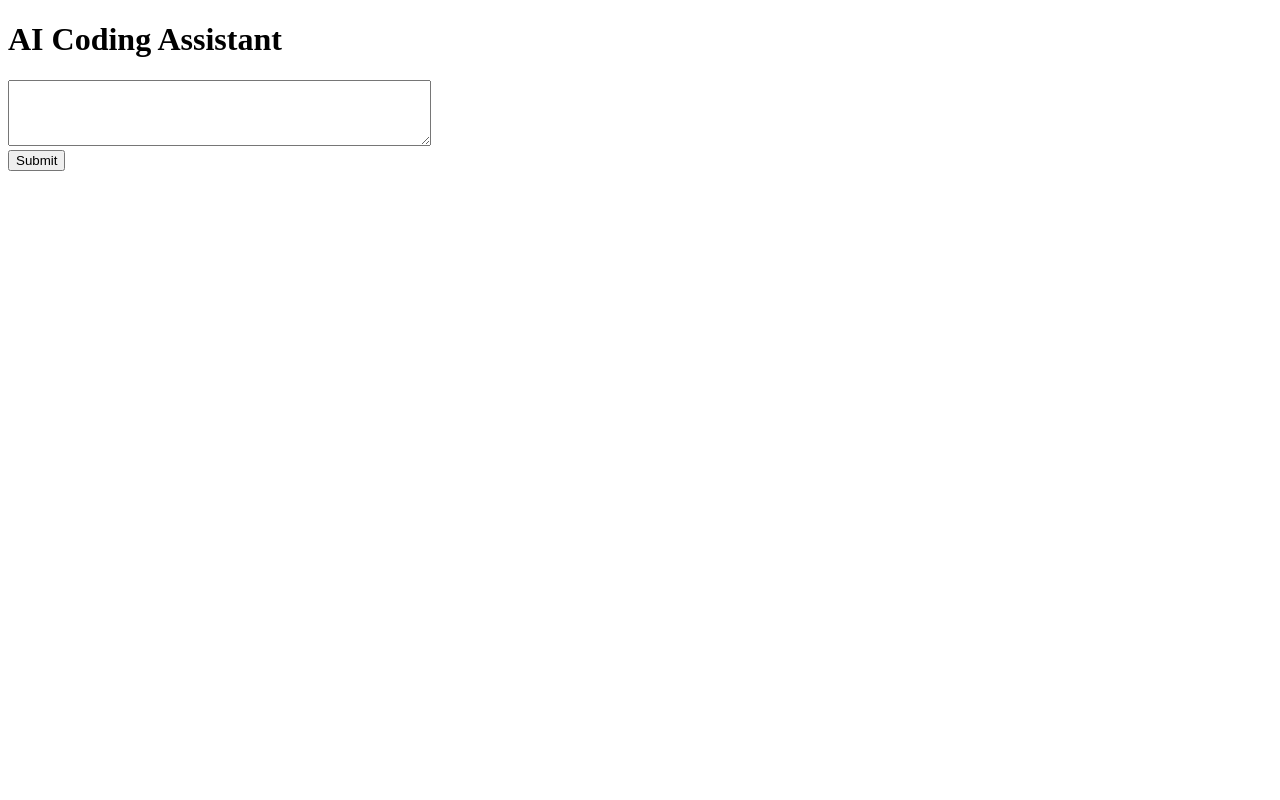
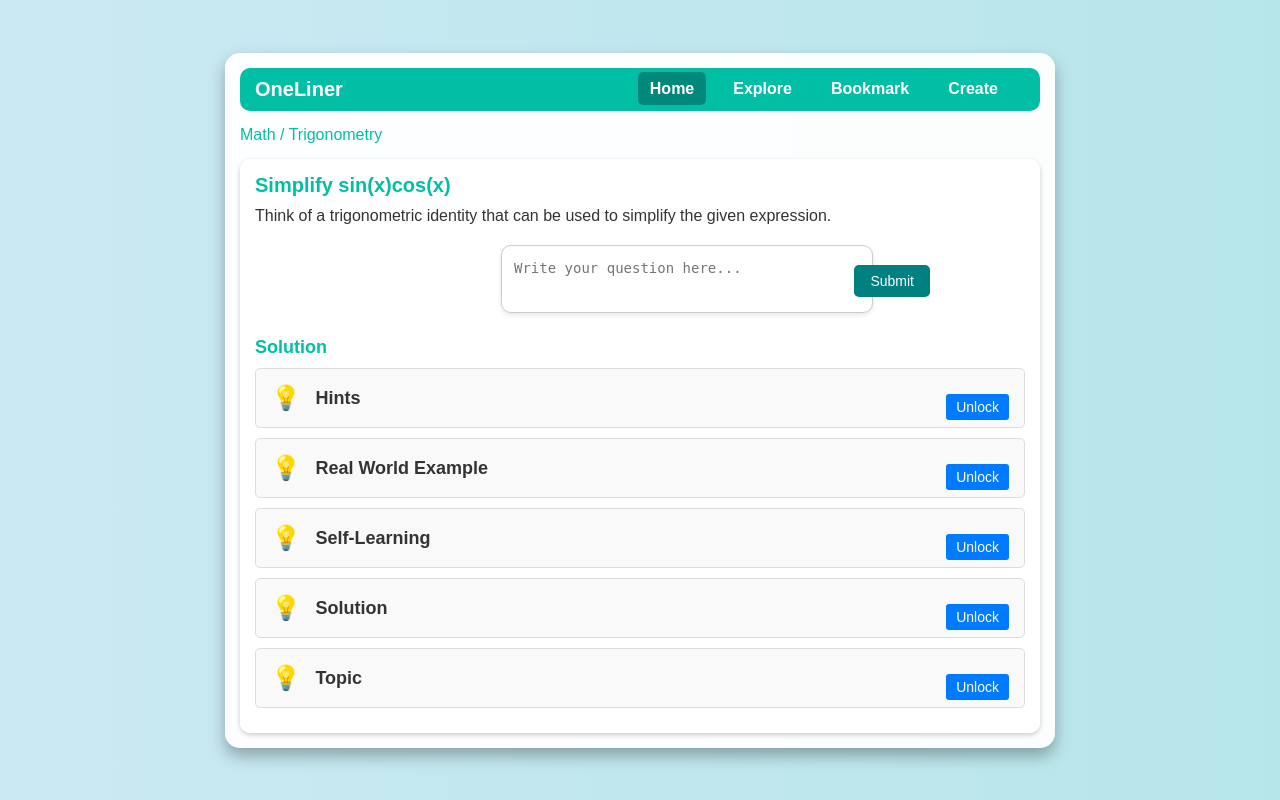
Before and after one commit to OSAMAGHAFFARTKOJL/OneLinear, a Flask app: template templates/main.html in a window 1280 px wide. Run offline with Flask 3, Linux system fonts and the light colour scheme; the template is opened without the code that fills it: most values are stand-ins (such as "Sample title", 1, 10 or a date in 2020).

Commit message:
Update main.html

```diff
--- a/templates/main.html
+++ b/templates/main.html
@@ -3,41 +3,164 @@
 <head>
     <meta charset="UTF-8">
     <meta name="viewport" content="width=device-width, initial-scale=1.0">
-    <title>AI Assistant</title>
+    <title>OneLiner</title>
+    <link rel="stylesheet" href="static/style.css">
     <script src="https://code.jquery.com/jquery-3.6.0.min.js"></script>
-    <script>
-        function submitForm() {
-            var answer = $("#answer").val();
-            $.post("/submit", {answer: answer}, function(data) {
-                $("#result").html("<p>Processing your request... Please wait.</p>");
-                checkStatus(data.job_id);
-            });
-            return false;
+    <style>
+        .hidden {
+            display: none;
         }
 
-        function checkStatus(jobId) {
-            $.get("/results/" + jobId, function(data) {
-                if (data.status === "complete") {
-                    $("#result").html(
-                        "<h2>Hints:</h2><p>" + data.hint1 + "</p>" +
-                        "<h2>Real-world Example:</h2><p>" + data.hint2 + "</p>" +
-                        "<h2>Additional Hints:</h2><p>" + data.hint3 + "</p>" +
-                        "<h2>Code Solution:</h2><pre>" + data.hint4 + "</pre>" +
-                        "<h2>Topic to Study:</h2><p>" + data.hint5 + "</p>"
-                    );
-                } else {
-                    setTimeout(function() { checkStatus(jobId); }, 2000);
-                }
-            });
+        .hint-content {
+            border: 1px solid #ddd;
+            border-radius: 5px;
+            padding: 15px;
+            margin-top: 10px;
+            background-color: #f9f9f9;
+            transition: all 0.3s ease-in-out;
         }
-    </script>
+
+        .hint-content .icon {
+            font-size: 24px;
+            margin-right: 10px;
+            vertical-align: middle;
+        }
+
+        .hint-content .text {
+            font-size: 18px;
+            font-weight: bold;
+            vertical-align: middle;
+        }
+
+        .hint-content .unlock-btn {
+            float: right;
+            padding: 5px 10px;
+            background-color: #007bff;
+            color: #fff;
+            border: none;
+            border-radius: 3px;
+            cursor: pointer;
+            transition: background-color 0.3s ease;
+        }
+
+        .hint-content .unlock-btn:hover {
+            background-color: #0056b3;
+        }
+
+        .hint-content p {
+            margin-top: 10px;
+            font-size: 16px;
+            color: #333;
+        }
+
+        .hint-container {
+            margin-bottom: 20px;
+        }
+    </style>
 </head>
 <body>
-    <h1>AI Coding Assistant</h1>
-    <form onsubmit="return submitForm()">
-        <textarea id="answer" name="answer" rows="4" cols="50"></textarea><br>
-        <input type="submit" value="Submit">
-    </form>
-    <div id="result"></div>
+    <div class="container">
+        <header class="header">
+            <div class="logo">
+                <h1>OneLiner</h1>
+            </div>
+            <nav>
+                <ul class="nav">
+                    <li class="nav-item"><a href="#" class="nav-link active">Home</a></li>
+                    <li class="nav-item"><a href="#" class="nav-link">Explore</a></li>
+                    <li class="nav-item"><a href="#" class="nav-link">Bookmark</a></li>
+                    <li class="nav-item"><a href="#" class="nav-link">Create</a></li>
+                </ul>
+            </nav>
+        </header>
+
+        <div class="breadcrumb">
+            <a href="#">Math</a> / <a href="#">Trigonometry</a>
+        </div>
+
+        <main class="content">
+            <section class="problem">
+                <h2>Simplify sin(x)cos(x)</h2>
+                <p>Think of a trigonometric identity that can be used to simplify the given expression.</p>
+                <div class="answer-container">
+                    <form id="questionForm">
+                        <textarea id="answerTextarea" name="answer" placeholder="Write your question here..."></textarea>
+                        <button type="submit" class="submit-btn">Submit</button>
+                    </form>
+                </div>
+            </section>
+
+            <section class="hint">
+                <h3>Solution</h3>
+                <ul>
+                    <li class="hint-container">
+                        <div class="hint-content">
+                            <span class="icon">💡</span>
+                            <span class="text">Hints</span>
+                            <button class="unlock-btn" data-hint="hint1">Unlock</button>
+                        </div>
+                        <p id="hint1" class="hidden">{{hint1}}</p>
+                    </li>
+                    <li class="hint-container">
+                        <div class="hint-content">
+                            <span class="icon">💡</span>
+                            <span class="text">Real World Example</span>
+                            <button class="unlock-btn" data-hint="hint2">Unlock</button>
+                        </div>
+                        <p id="hint2" class="hidden">{{hint2}}</p>
+                    </li>
+                    <li class="hint-container">
+                        <div class="hint-content">
+                            <span class="icon">💡</span>
+                            <span class="text">Self-Learning</span>
+                            <button class="unlock-btn" data-hint="hint3">Unlock</button>
+                        </div>
+                        <p id="hint3" class="hidden">{{hint3}}</p>
+                    </li>
+                    <li class="hint-container">
+                        <div class="hint-content">
+                            <span class="icon">💡</span>
+                            <span class="text">Solution</span>
+                            <button class="unlock-btn" data-hint="hint4">Unlock</button>
+                        </div>
+                        <p id="hint4" class="hidden">{{hint4}}</p>
+                    </li>
+                    <li class="hint-container">
+                        <div class="hint-content">
+                            <span class="icon">💡</span>
+                            <span class="text">Topic</span>
+                            <button class="unlock-btn" data-hint="hint5">Unlock</button>
+                        </div>
+                        <p id="hint5" class="hidden">{{hint5}}</p>
+                    </li>
+                </ul>
+            </section>
+        </main>
+    </div>
+
+    <script>
+        $(document).ready(function() {
+            $('#questionForm').on('submit', function(e) {
+                e.preventDefault();
+                $.ajax({
+                    type: 'POST',
+                    url: '/submit',
+                    data: $(this).serialize(),
+                    success: function(response) {
+                        $('#hint1').text(response.hint1);
+                        $('#hint2').text(response.hint2);
+                        $('#hint3').text(response.hint3);
+                        $('#hint4').text(response.hint4);
+                        $('#hint5').text(response.hint5);
+                    }
+                });
+            });
+
+            $('.unlock-btn').on('click', function() {
+                var hintId = $(this).data('hint');
+                $('#' + hintId).removeClass('hidden');
+            });
+        });
+    </script>
 </body>
 </html>
```
